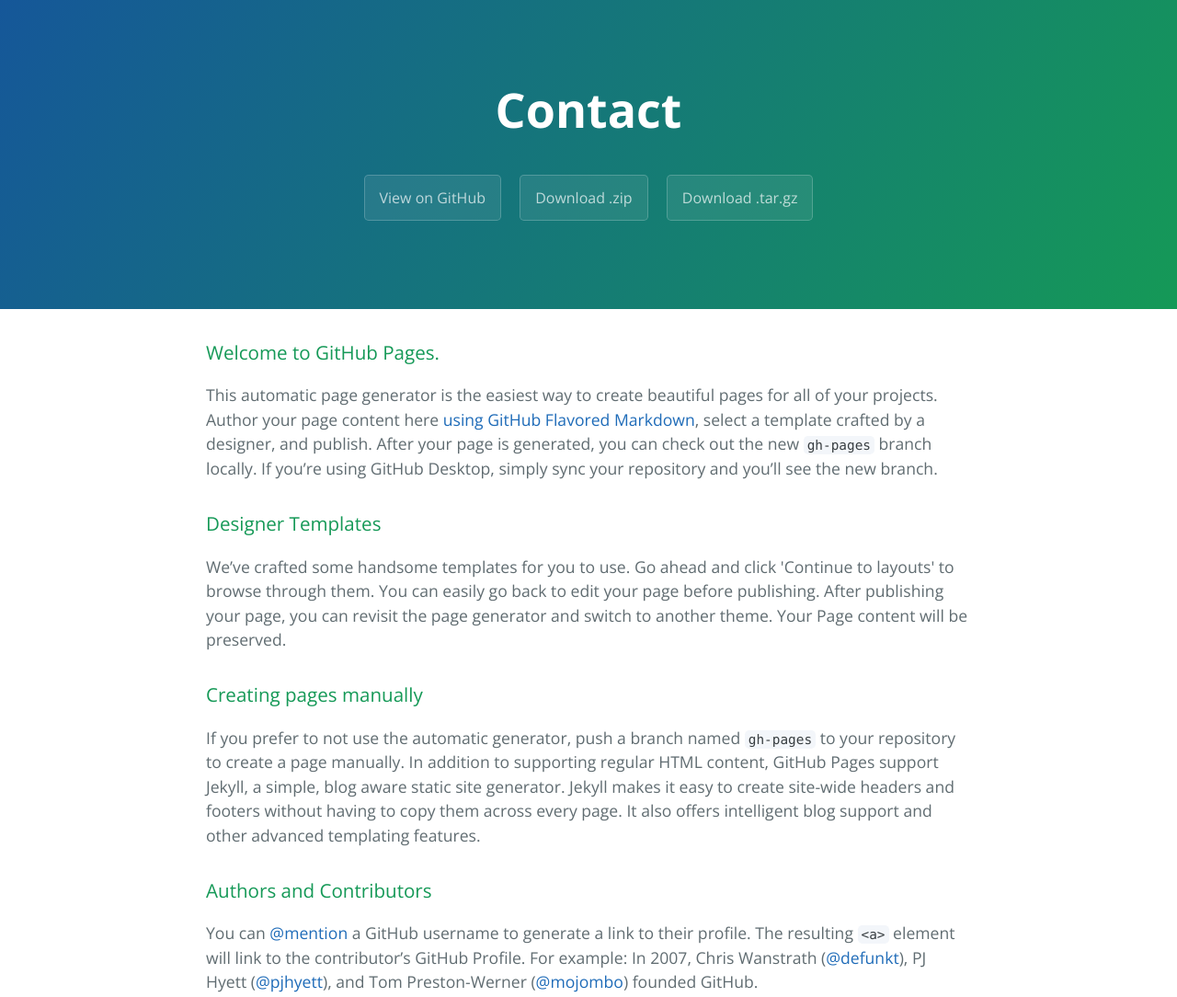
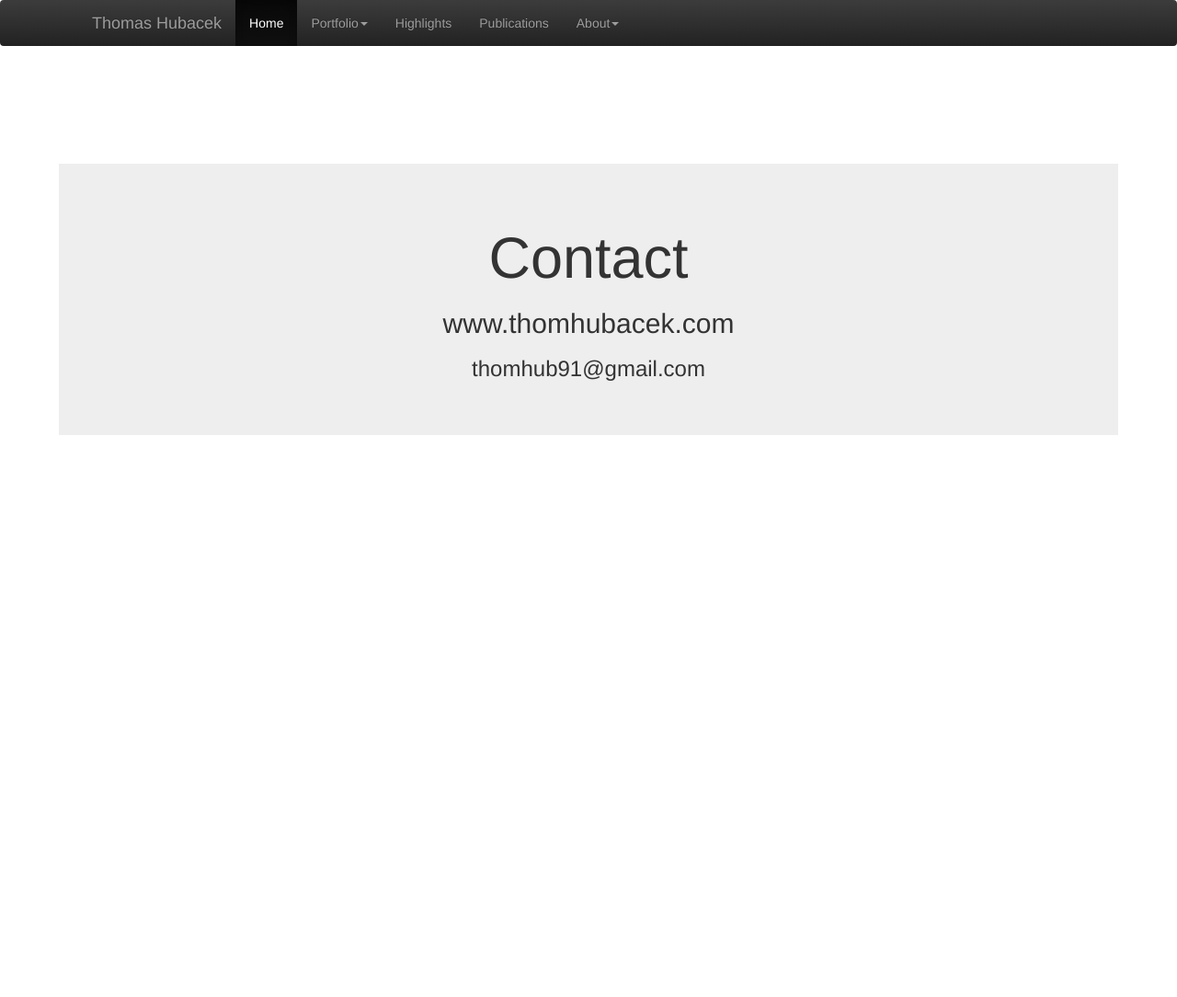
Before and after one commit to thomhub/Contact, a plain HTML site: page index.html in a window 1280 px wide. Shown: the top 1084 px of the page at 92% size. After the commit the page ends 800 px from the top, so only its background shows below. Drawn offline with nearby package versions, Linux system fonts and the light colour scheme.

Commit message:
Update index.html

```diff
--- a/index.html
+++ b/index.html
@@ -1,57 +1,94 @@
 <!DOCTYPE html>
-<html lang="en-us">
+<html lang="en">
+
 <head>
-    <meta charset="UTF-8">
-    <title>Contact by thomhub</title>
-    <meta name="viewport" content="width=device-width, initial-scale=1">
-    <link rel="stylesheet" type="text/css" href="stylesheets/normalize.css" media="screen">
-    <link href='https://fonts.googleapis.com/css?family=Open+Sans:400,700' rel='stylesheet' type='text/css'>
-    <link rel="stylesheet" type="text/css" href="stylesheets/stylesheet.css" media="screen">
-    <link rel="stylesheet" type="text/css" href="stylesheets/github-light.css" media="screen">
+  <meta charset="utf-8">
+  <title>Thomas Hubacek</title>
+  <meta name="description" content"portfolio">
+  <!-- Latest compiled and minified CSS -->
+
+  <!-- Latest compiled and minified CSS -->
+<link rel="stylesheet" href="https://maxcdn.bootstrapcdn.com/bootstrap/3.3.5/css/bootstrap.min.css" integrity="sha512-dTfge/zgoMYpP7QbHy4gWMEGsbsdZeCXz7irItjcC3sPUFtf0kuFbDz/ixG7ArTxmDjLXDmezHubeNikyKGVyQ==" crossorigin="anonymous">
+
+<!-- Optional theme -->
+<link rel="stylesheet" href="https://maxcdn.bootstrapcdn.com/bootstrap/3.3.5/css/bootstrap-theme.min.css" integrity="sha384-aUGj/X2zp5rLCbBxumKTCw2Z50WgIr1vs/PFN4praOTvYXWlVyh2UtNUU0KAUhAX" crossorigin="anonymous">
+
+
 </head>
+
+<style>
+
+.middle {
+    text-align: -webkit-center;
+    width: 90%;
+    margin: auto;
+}
+
+header {
+  margin-bottom:10%;
+}
+
+</style>
+
 <body>
-    <section class="page-header">
-      <h1 class="project-name">Contact</h1>
-      <h2 class="project-tagline"></h2>
-      <a href="https://github.com/thomhub/Contact" class="btn">View on GitHub</a>
-      <a href="https://github.com/thomhub/Contact/zipball/master" class="btn">Download .zip</a>
-      <a href="https://github.com/thomhub/Contact/tarball/master" class="btn">Download .tar.gz</a>
-    </section>
 
-    <section class="main-content">
-      <h3>
-<a id="welcome-to-github-pages" class="anchor" href="#welcome-to-github-pages" aria-hidden="true"><span class="octicon octicon-link"></span></a>Welcome to GitHub Pages.</h3>
+<header class="navbar-inverse">
+      <div class="container">
+        <nav>
+        <div class="container-fluid">
+          <!-- Brand and toggle get grouped for better mobile display -->
+          <div class="navbar-header">
+            <button type="button" class="navbar-toggle collapsed" data-toggle="collapse" data-target="#bs-example-navbar-collapse-1" aria-expanded="false">
+              <span class="sr-only">Toggle navigation</span>
+              <span class="icon-bar"></span>
+              <span class="icon-bar"></span>
+              <span class="icon-bar"></span>
+            </button>
+            <a class="navbar-brand" href="#">Thomas Hubacek</a>
+          </div>
 
-<p>This automatic page generator is the easiest way to create beautiful pages for all of your projects. Author your page content here <a href="https://guides.github.com/features/mastering-markdown/">using GitHub Flavored Markdown</a>, select a template crafted by a designer, and publish. After your page is generated, you can check out the new <code>gh-pages</code> branch locally. If you’re using GitHub Desktop, simply sync your repository and you’ll see the new branch.</p>
+          <!-- Collect the nav links, forms, and other content for toggling -->
+          <div class="collapse navbar-collapse" id="bs-example-navbar-collapse-1">
+            <ul class="nav navbar-nav">
+              <li class="active"><a href="http://thomhub.github.io/test/">Home<span class="sr-only">(current)</span></a></li>
+			  <li class="dropdown">
+                <a href="#" class="dropdown-toggle" data-toggle="dropdown" role="button" aria-haspopup="true" aria-expanded="false">Portfolio<span class="caret"></span></a>
+                <ul class="dropdown-menu">
+                  <li><a href="http://thomhub.github.io/portfolio">Project-Individual</a></li>
+                  <li><a href="http://thomhub.github.io/residential/">Residential</a></li>
+                </ul>
+              </li>
+              <li><a href="#">Highlights</a></li>
+			  <li><a href="http://thomhub.github.io/thompublications/">Publications</a></li>
+			  <li class="dropdown">
+                <a href="#" class="dropdown-toggle" data-toggle="dropdown" role="button" aria-haspopup="true" aria-expanded="false">About<span class="caret"></span></a>
+                <ul class="dropdown-menu">
+                  <li><a href="http://thomhub.github.io/about/">About me</a></li>
+                  <li><a href="http://thomhub.github.io/Contact/">Contact</a></li>
+                </ul>
+              </li>
+            </ul>
+          </div><!-- /.navbar-collapse -->
+        </div><!-- /.container-fluid -->
+      </nav>
+     </div>
+    </header>
 
-<h3>
-<a id="designer-templates" class="anchor" href="#designer-templates" aria-hidden="true"><span class="octicon octicon-link"></span></a>Designer Templates</h3>
+      <div class="middle">
+	  <div class="jumbotron">
+	    <h1>Contact</h1>
+	    <h2>www.thomhubacek.com</h2>
+		<h3>thomhub91@gmail.com</h3>
+      </div>
+	  </div>
 
-<p>We’ve crafted some handsome templates for you to use. Go ahead and click 'Continue to layouts' to browse through them. You can easily go back to edit your page before publishing. After publishing your page, you can revisit the page generator and switch to another theme. Your Page content will be preserved.</p>
 
-<h3>
-<a id="creating-pages-manually" class="anchor" href="#creating-pages-manually" aria-hidden="true"><span class="octicon octicon-link"></span></a>Creating pages manually</h3>
+<script src="http://code.jquery.com/jquery-2.1.4.min.js">
+</script>
+<script src="https://maxcdn.bootstrapcdn.com/bootstrap/3.3.5/js/bootstrap.min.js" integrity="sha512-K1qjQ+NcF2TYO/eI3M6v8EiNYZfA95pQumfvcVrTHtwQVDG+aHRqLi/ETn2uB+1JqwYqVG3LIvdm9lj6imS/pQ==" crossorigin="anonymous"> </script>
 
-<p>If you prefer to not use the automatic generator, push a branch named <code>gh-pages</code> to your repository to create a page manually. In addition to supporting regular HTML content, GitHub Pages support Jekyll, a simple, blog aware static site generator. Jekyll makes it easy to create site-wide headers and footers without having to copy them across every page. It also offers intelligent blog support and other advanced templating features.</p>
-
-<h3>
-<a id="authors-and-contributors" class="anchor" href="#authors-and-contributors" aria-hidden="true"><span class="octicon octicon-link"></span></a>Authors and Contributors</h3>
-
-<p>You can <a href="https://github.com/blog/821" class="user-mention">@mention</a> a GitHub username to generate a link to their profile. The resulting <code>&lt;a&gt;</code> element will link to the contributor’s GitHub Profile. For example: In 2007, Chris Wanstrath (<a href="https://github.com/defunkt" class="user-mention">@defunkt</a>), PJ Hyett (<a href="https://github.com/pjhyett" class="user-mention">@pjhyett</a>), and Tom Preston-Werner (<a href="https://github.com/mojombo" class="user-mention">@mojombo</a>) founded GitHub.</p>
-
-<h3>
-<a id="support-or-contact" class="anchor" href="#support-or-contact" aria-hidden="true"><span class="octicon octicon-link"></span></a>Support or Contact</h3>
-
-<p>Having trouble with Pages? Check out our <a href="https://help.github.com/pages">documentation</a> or <a href="https://github.com/contact">contact support</a> and we’ll help you sort it out.</p>
-
-      <footer class="site-footer">
-        <span class="site-footer-owner"><a href="https://github.com/thomhub/Contact">Contact</a> is maintained by <a href="https://github.com/thomhub">thomhub</a>.</span>
-
-        <span class="site-footer-credits">This page was generated by <a href="https://pages.github.com">GitHub Pages</a> using the <a href="https://github.com/jasonlong/cayman-theme">Cayman theme</a> by <a href="https://twitter.com/jasonlong">Jason Long</a>.</span>
-      </footer>
-
-    </section>
 
 
 </body>
+
 </html>
```
Lines whose indentation alone changed are shown as unchanged.
